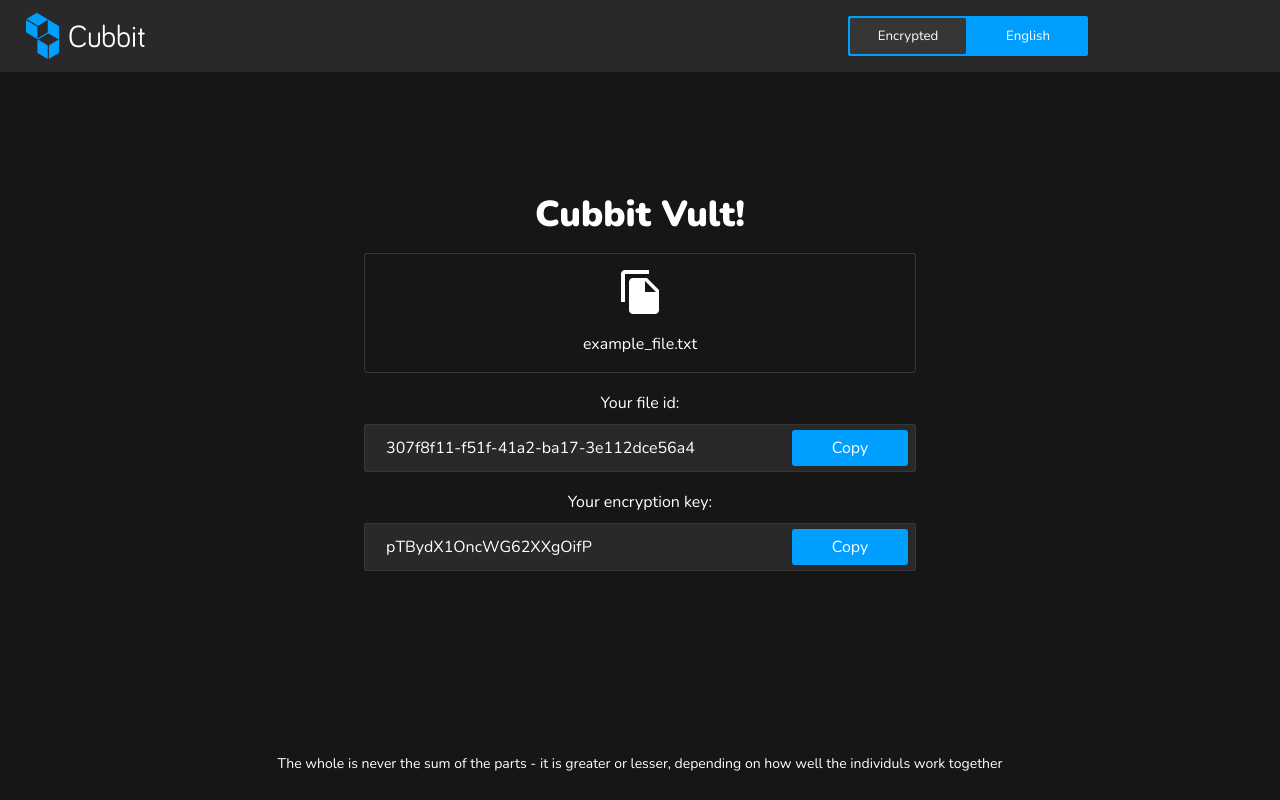
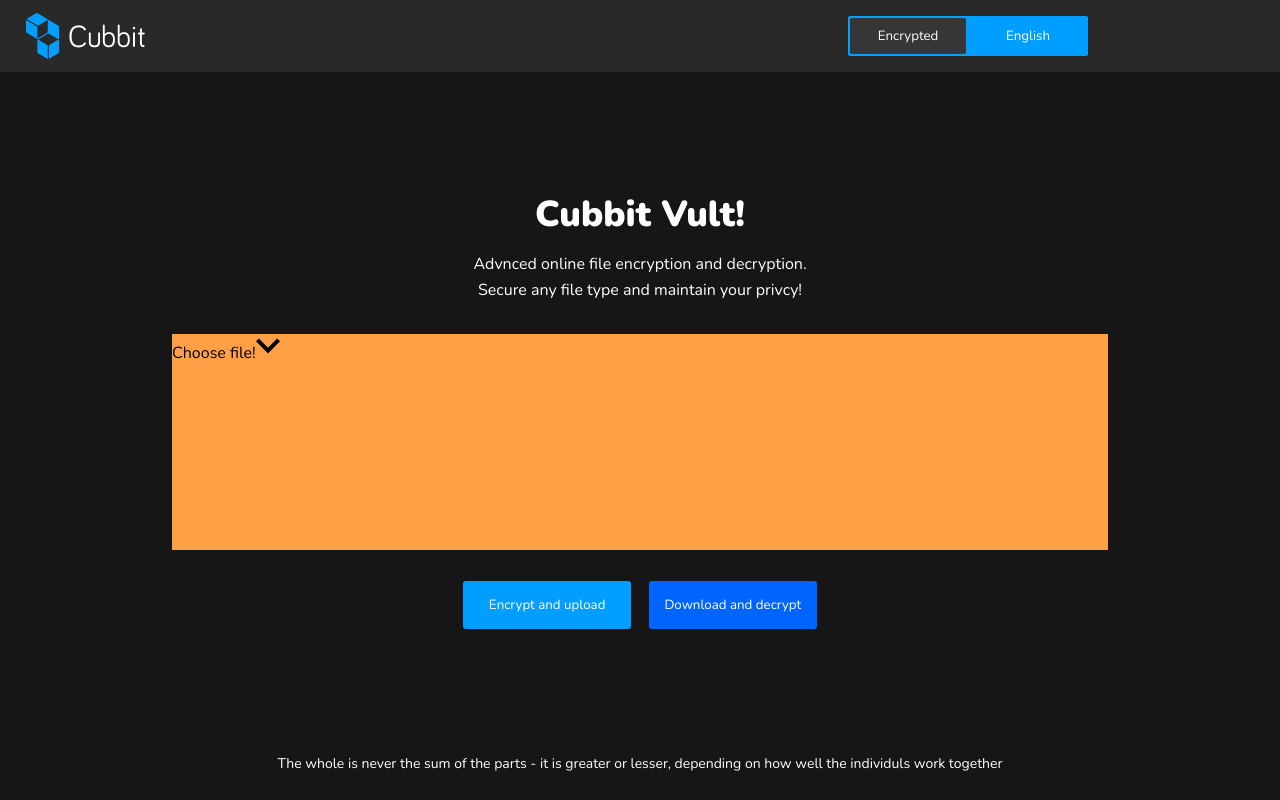
Before and after one commit to penkong/cubbit-e2e, a React (Create React App) app in the folder app/web/: page / in a window 1280 px wide. Built offline with nearby package versions, Linux system fonts and the light colour scheme.

Commit message:
through add upload file logic

```diff
--- a/app/web/src/components/layout/UploadDownload/UploadDownload.component.tsx
+++ b/app/web/src/components/layout/UploadDownload/UploadDownload.component.tsx
@@ -1,28 +1,80 @@
+import { useEffect, useRef, useState } from 'react'
+import { useDispatch } from 'react-redux'
+
 import { history } from '../../../util'
 import {
   BtnStyled,
   BtnRowStyled,
   UploaderStyled,
   SubHeaderStyled
-} from './Landing.styled'
+} from './UploadDownload.styled'
+
+// ---
 
 const STR = {
   title1: 'Advnced online file encryption and decryption.',
   title2: 'Secure any file type and maintain your privcy!',
+  choose: 'Choose file!',
   btnEnc: 'Encrypt and upload',
   btnDl: 'Download and decrypt'
 }
 
 export const UploadDownload = () => {
+  const [file, setFile] = useState<FileList>()
+  const ref = useRef<any>()
+  const dispatch = useDispatch()
+
+  useEffect(() => {
+    console.log(file)
+  }, [])
+
+  const onFileUpload = async () => {
+    const fileForUpload = new FormData()
+    fileForUpload.append('mkl', file![0], file![0].name)
+    console.log(fileForUpload)
+    // dispatch(name, fileforupload)
+  }
+
+  const onFileChange = (e: React.ChangeEvent<HTMLInputElement>) => {
+    e.target.files && setFile(e.target.files)
+  }
+
   return (
     <>
       <SubHeaderStyled>
         {STR.title1}
         <p>{STR.title2}</p>
       </SubHeaderStyled>
-      <UploaderStyled></UploaderStyled>
+      <UploaderStyled>
+        <section>
+          <p></p>
+          <button type="button"></button>
+          <label htmlFor="filePicker">{STR.choose}</label>
+          <svg
+            xmlns="http://www.w3.org/2000/svg"
+            width="24"
+            height="24"
+            viewBox="0 0 24 24"
+          >
+            <path d="M0 7.33l2.829-2.83 9.175 9.339 9.167-9.339 2.829 2.83-11.996 12.17z" />
+          </svg>
+          <input
+            id="filePicker"
+            type="file"
+            ref={ref}
+            style={{ visibility: 'hidden' }}
+            onChange={onFileChange}
+          />
+        </section>
+      </UploaderStyled>
       <BtnRowStyled>
-        <BtnStyled upload>{STR.btnEnc}</BtnStyled>
+        <BtnStyled
+          upload
+          onClick={onFileUpload}
+          disabled={file === undefined ? true : false}
+        >
+          {STR.btnEnc}
+        </BtnStyled>
         <BtnStyled
           onClick={() => {
             history.push('/getter')
--- a/app/web/src/components/layout/UploadDownload/Landing.styled.ts
+++ b/app/web/src/components/layout/UploadDownload/UploadDownload.styled.ts
@@ -20,6 +20,8 @@
   @media (max-width: 590px) {
     width: 100vw;
   }
+  input {
+  }
 `
 
 export const BtnRowStyled = styled.div`
@@ -40,10 +42,11 @@
   }
 `
 
-export const BtnStyled = styled.button<{ upload?: true }>`
+export const BtnStyled = styled.button<{ upload?: true; disabled?: boolean }>`
   width: 168px;
   height: 48px;
   background-color: ${props => (props.upload ? '#009eff' : '#0065ff')};
+  cursor: ${({ disabled }) => (disabled ? 'not-allowed' : 'pointer')};
   color: white;
   text-align: center;
   border-radius: 3px;
--- a/app/web/src/pages/Landing/Landing.page.tsx
+++ b/app/web/src/pages/Landing/Landing.page.tsx
@@ -10,7 +10,7 @@
 interface IAppProps {}
 
 export const Landing: FC<IAppProps> = () => {
-  const [show, setShow] = useState(true)
+  const [show, setShow] = useState(false)
   const [loading, setLoading] = useState(false)
 
   // ---
```
